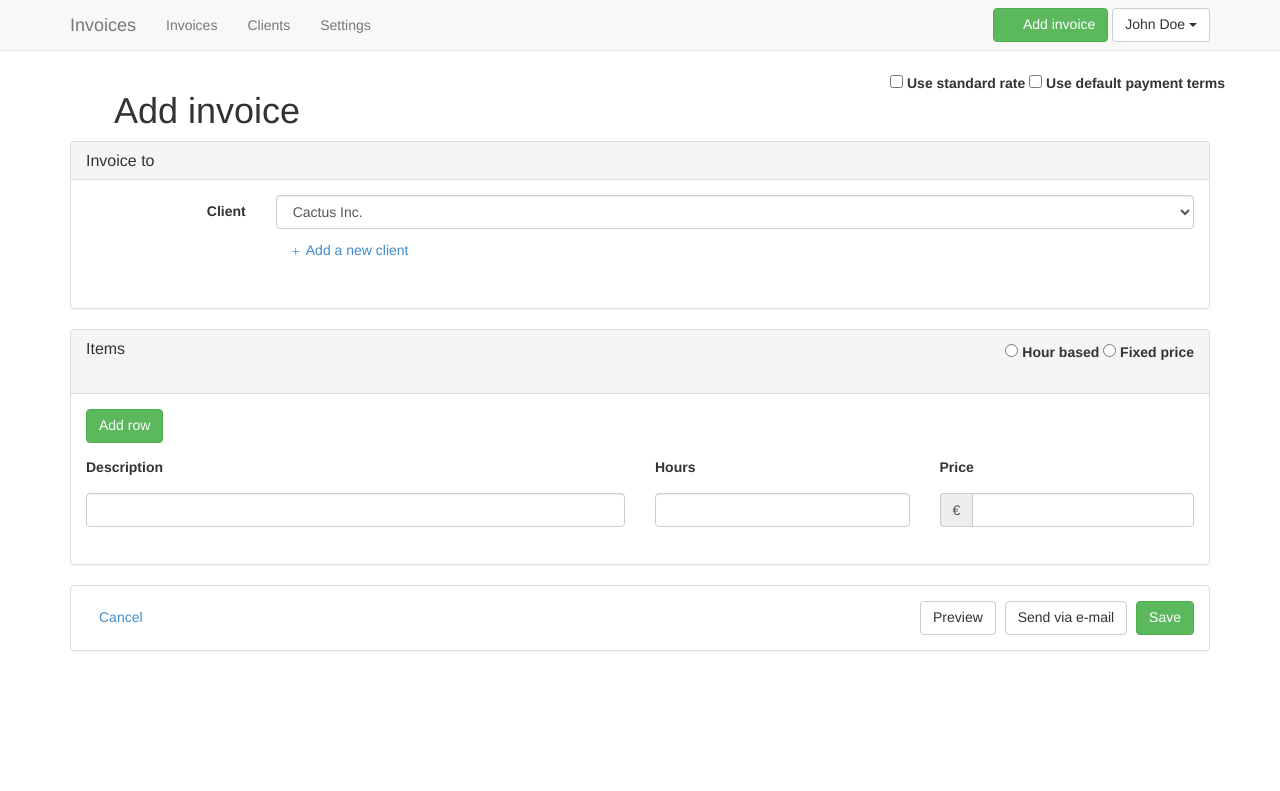
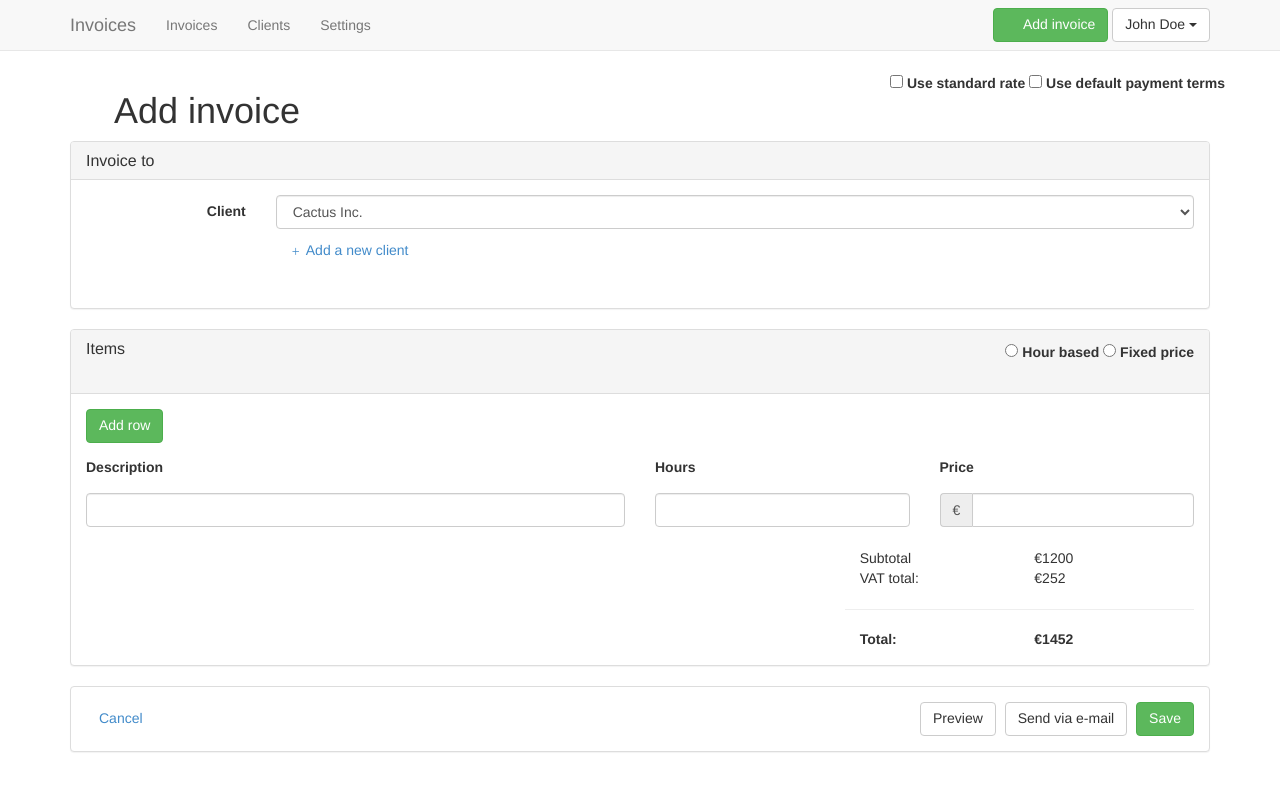
Before and after one commit to cybord/invoicing-html-prototype, a Jekyll site: the page built from add-invoice.html, in a window 1280 px wide. Shown: the top 791 px of the page. Built offline with Jekyll 4.4.1, drawn with Linux system fonts in a browser that asks for light colours; nearby versions of some CDN libraries; library files that are not in the unit come from our copies; Markdown is read by kramdown in place of the engine named in the settings; comment, search, counter and statistics services are not loaded.

Commit message:
invoice subtotal

```diff
--- a/add-invoice.html
+++ b/add-invoice.html
@@ -136,6 +136,25 @@ title: Add invoice
 
       </div> <!-- end multi-adder -->
 
+      <div class="row">
+        <div class="col-sm-4 pull-right">
+          <div class="trailer">
+            <div class="col-sm-6">Subtotal</div>
+            <div class="col-sm-6">€1200</div>
+          </div>
+          <div class="trailer clearfix">
+            <div class="col-sm-6">VAT total:</div>
+            <div class="col-sm-6">€252</div>
+          </div>
+          <hr />
+          <div class="trailer clearfix"><b>
+            <div class="col-sm-6">Total:</div>
+            <div class="col-sm-6">€1452</div>
+          </b></div>
+
+        </div>
+      </div>
+
 
     </form>
 
```
